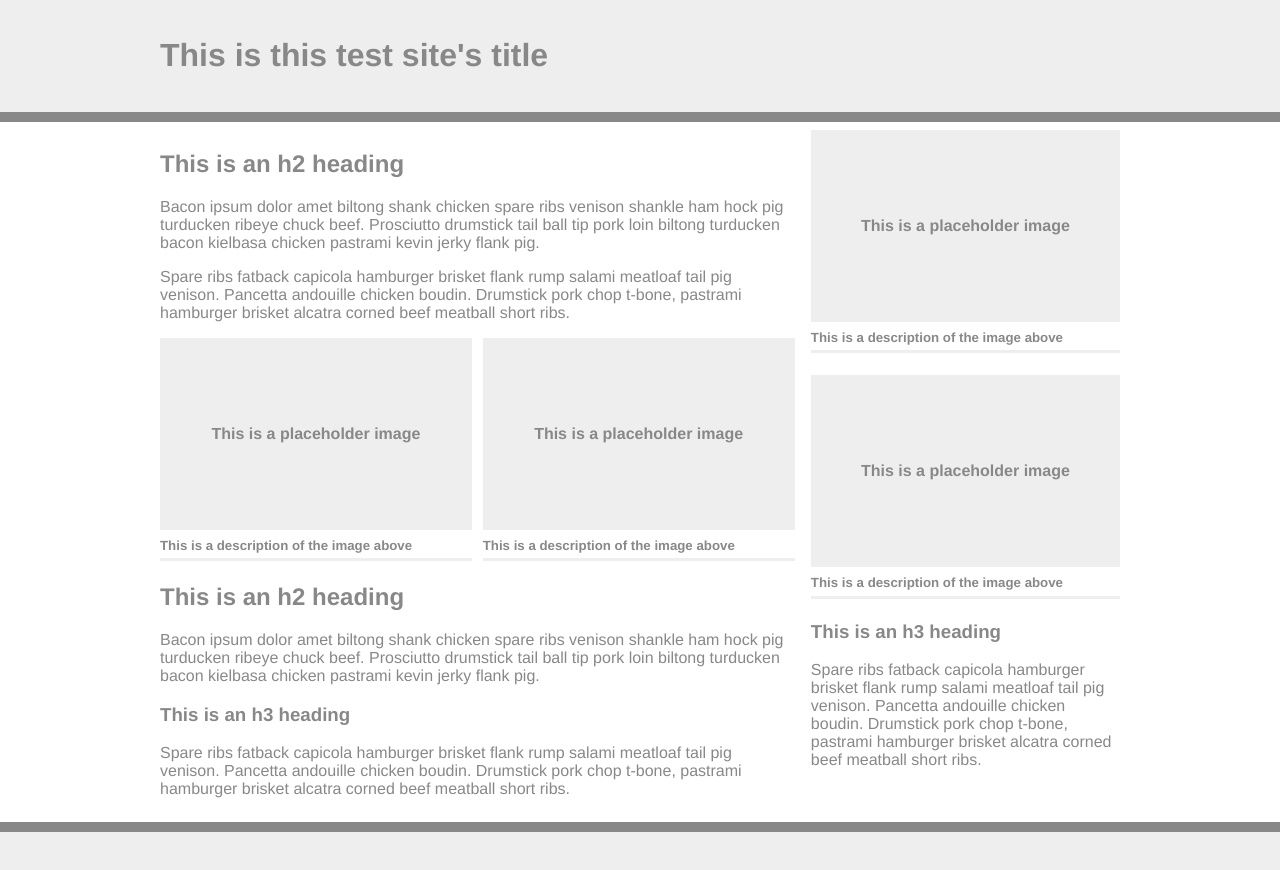
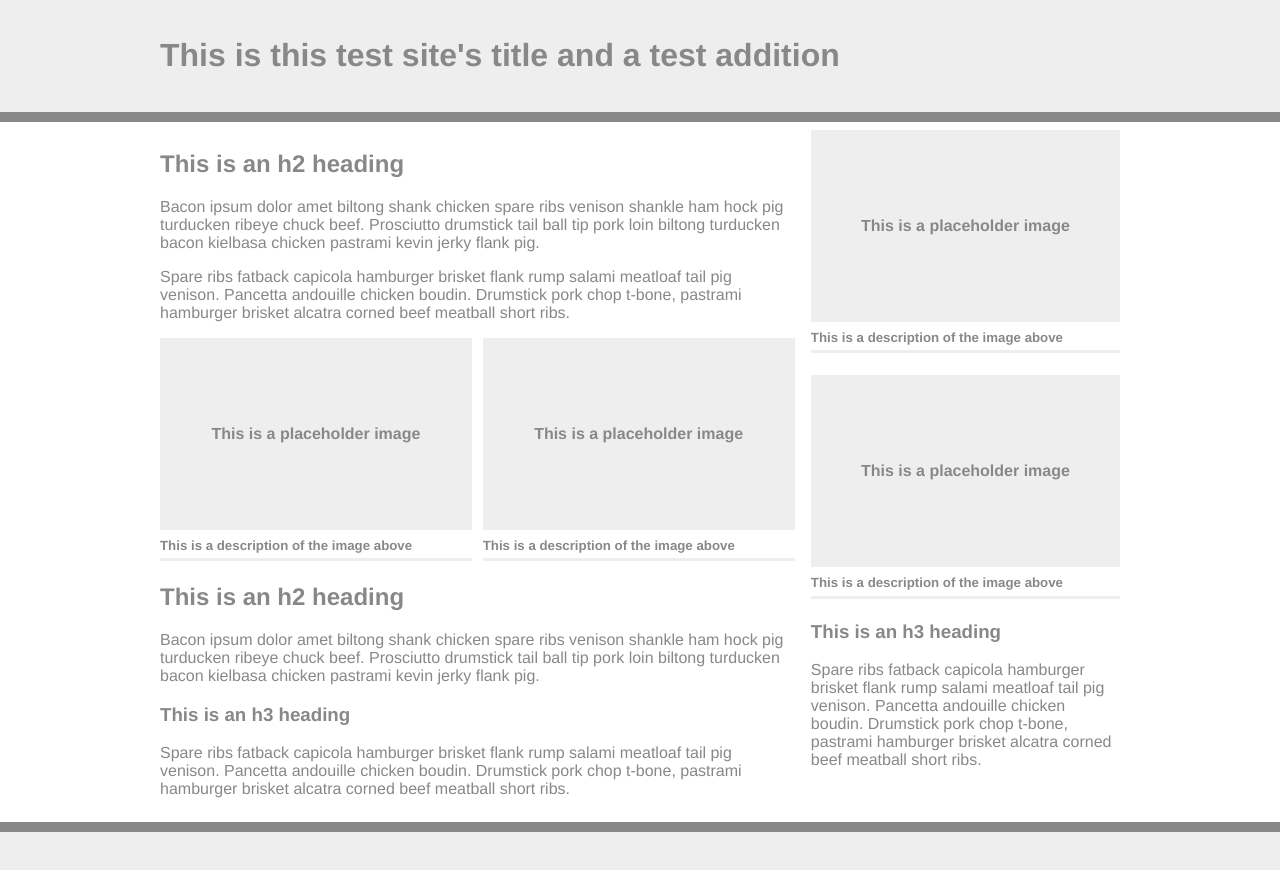
Before and after one commit to pixelstew/susy-shelter, a website: page index.html in a window 1280 px wide. Drawn offline with Linux system fonts and the light colour scheme.

Commit message:
Test for new branch - h1 altered

```diff
--- a/index.html
+++ b/index.html
@@ -10,7 +10,7 @@
 
 <header>
 	<div class="row">
-		<h1>This is this test site's title</h1>
+		<h1>This is this test site's title and a test addition</h1>
 	</div>
 </header>
 
```
